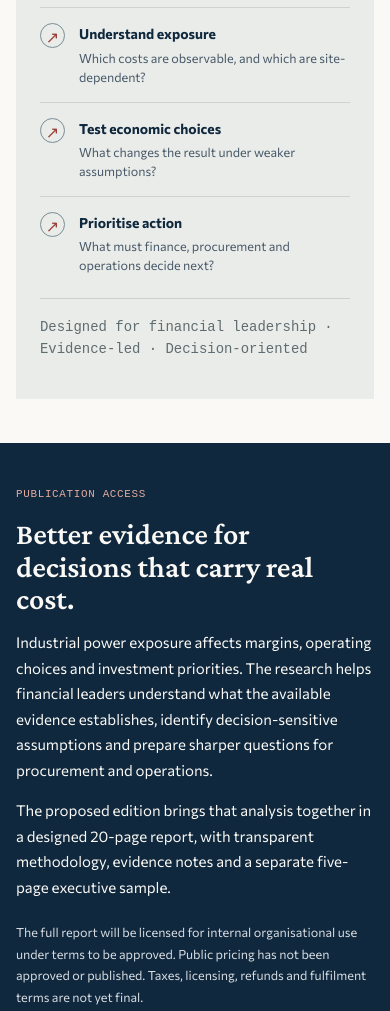
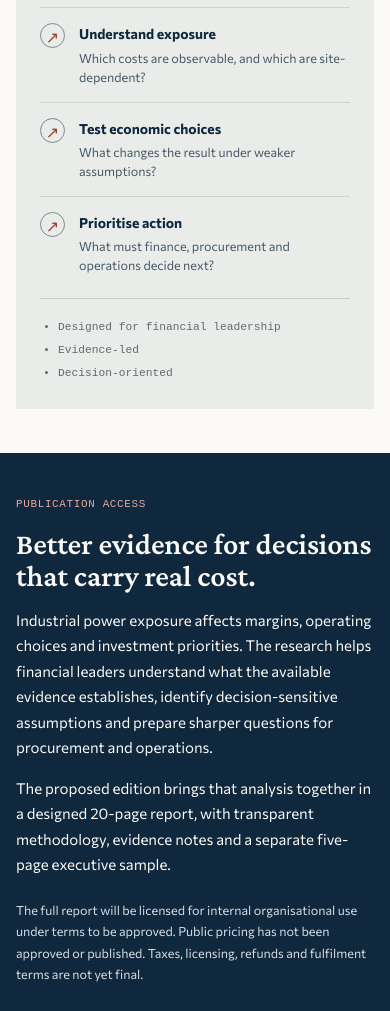
Before and after one commit to praneix/FirmaBlickRepo, a website: page site/research/germany-industrial-energy-decision-report-2026/index.html in a window 390 px wide. Shown: the part 5014-6025 px from the top of the page. Drawn offline with nearby package versions, Linux system fonts and the light colour scheme; a web font is replaced by a local one.

Commit message:
CV1-06: Freeze owner-approved final visual refinements
* Format executive reading-guide principles as three accessible bullets

* Give publication headline two-line desktop width with mobile-responsive sizing

```diff
--- a/site/research/germany-industrial-energy-decision-report-2026/index.html
+++ b/site/research/germany-industrial-energy-decision-report-2026/index.html
@@ -93,7 +93,7 @@
 <article><span>03</span><div><h3>Plant and procurement economics</h3><p>Bill decomposition, volume and timing exposure, and management choices.</p></div></article>
 <article><span>04</span><div><h3>Investment and location discipline</h3><p>Storage financial sensitivities, operating assumptions and contingent options.</p></div></article>
 <article><span>05</span><div><h3>The 90-day decision agenda</h3><p>Executive accountabilities, information requirements, decisions and source assurance.</p></div></article>
-</div><aside class="report-scope-aside" aria-label="How to use the research"><p class="eyebrow">EXECUTIVE READING GUIDE</p><h3>From evidence to a defensible decision.</h3><p>Each chapter answers a different management question, moving from market conditions through plant exposure to board-ready next steps.</p><div class="scope-lens"><span class="scope-lens-symbol" aria-hidden="true">↗</span><div><strong>Understand exposure</strong><small>Which costs are observable, and which are site-dependent?</small></div></div><div class="scope-lens"><span class="scope-lens-symbol" aria-hidden="true">↗</span><div><strong>Test economic choices</strong><small>What changes the result under weaker assumptions?</small></div></div><div class="scope-lens"><span class="scope-lens-symbol" aria-hidden="true">↗</span><div><strong>Prioritise action</strong><small>What must finance, procurement and operations decide next?</small></div></div><p class="report-scope-aside-end">Designed for financial leadership · Evidence-led · Decision-oriented</p></aside></div>
+</div><aside class="report-scope-aside" aria-label="How to use the research"><p class="eyebrow">EXECUTIVE READING GUIDE</p><h3>From evidence to a defensible decision.</h3><p>Each chapter answers a different management question, moving from market conditions through plant exposure to board-ready next steps.</p><div class="scope-lens"><span class="scope-lens-symbol" aria-hidden="true">↗</span><div><strong>Understand exposure</strong><small>Which costs are observable, and which are site-dependent?</small></div></div><div class="scope-lens"><span class="scope-lens-symbol" aria-hidden="true">↗</span><div><strong>Test economic choices</strong><small>What changes the result under weaker assumptions?</small></div></div><div class="scope-lens"><span class="scope-lens-symbol" aria-hidden="true">↗</span><div><strong>Prioritise action</strong><small>What must finance, procurement and operations decide next?</small></div></div><ul class="report-scope-aside-end" aria-label="Research design principles"><li>Designed for financial leadership</li><li>Evidence-led</li><li>Decision-oriented</li></ul></aside></div>
 </section>
 <section class="section report-purchase report-frame" id="access" data-report-section="access" aria-labelledby="access-title">
 <div class="wrap report-purchase-grid">
--- a/site/styles.css
+++ b/site/styles.css
@@ -313,3 +313,9 @@ footer { background: #0b1e2d; color: var(--ivory); padding-top: 48px; }
  .report-page{scroll-snap-type:none}
  .report-page .report-rail-link span{transition:none}
 }
+
+/* Owner-approved polish: three principles and two-line publication headline. */
+.report-page .report-scope-aside ul.report-scope-aside-end{list-style:disc outside;padding:17px 0 0 18px;margin:8px 0 0;border-top:1px solid #cbd0cd;font:.75rem/1.7 var(--mono);color:#5f6c70}
+.report-page .report-scope-aside ul.report-scope-aside-end li{display:list-item;padding:2px 0}
+.report-page .report-purchase h2{max-width:27ch;text-wrap:balance}
+@media (max-width:740px){.report-page .report-purchase h2{max-width:100%;font-size:clamp(2rem,7vw,2.65rem)}}
```
